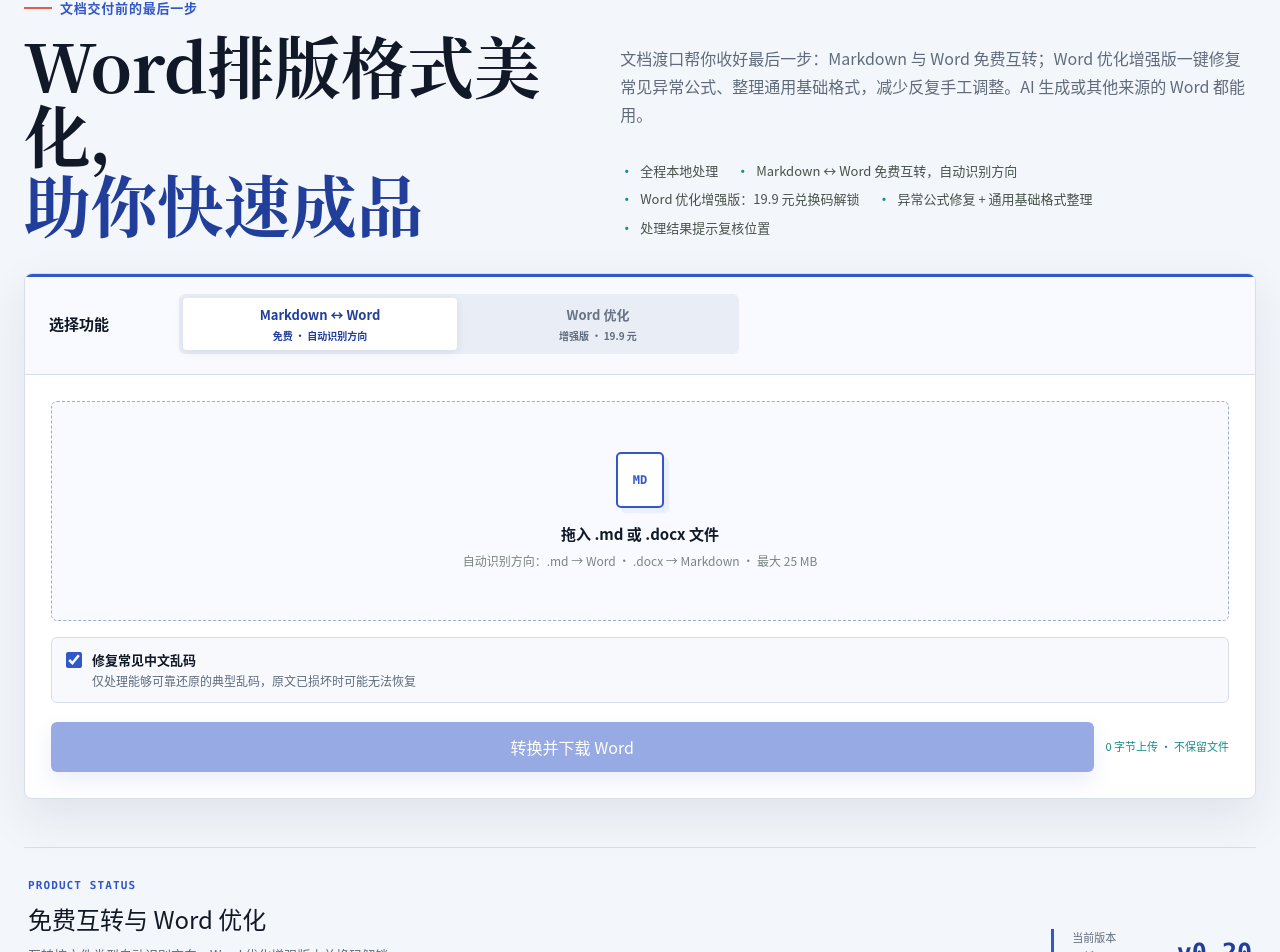
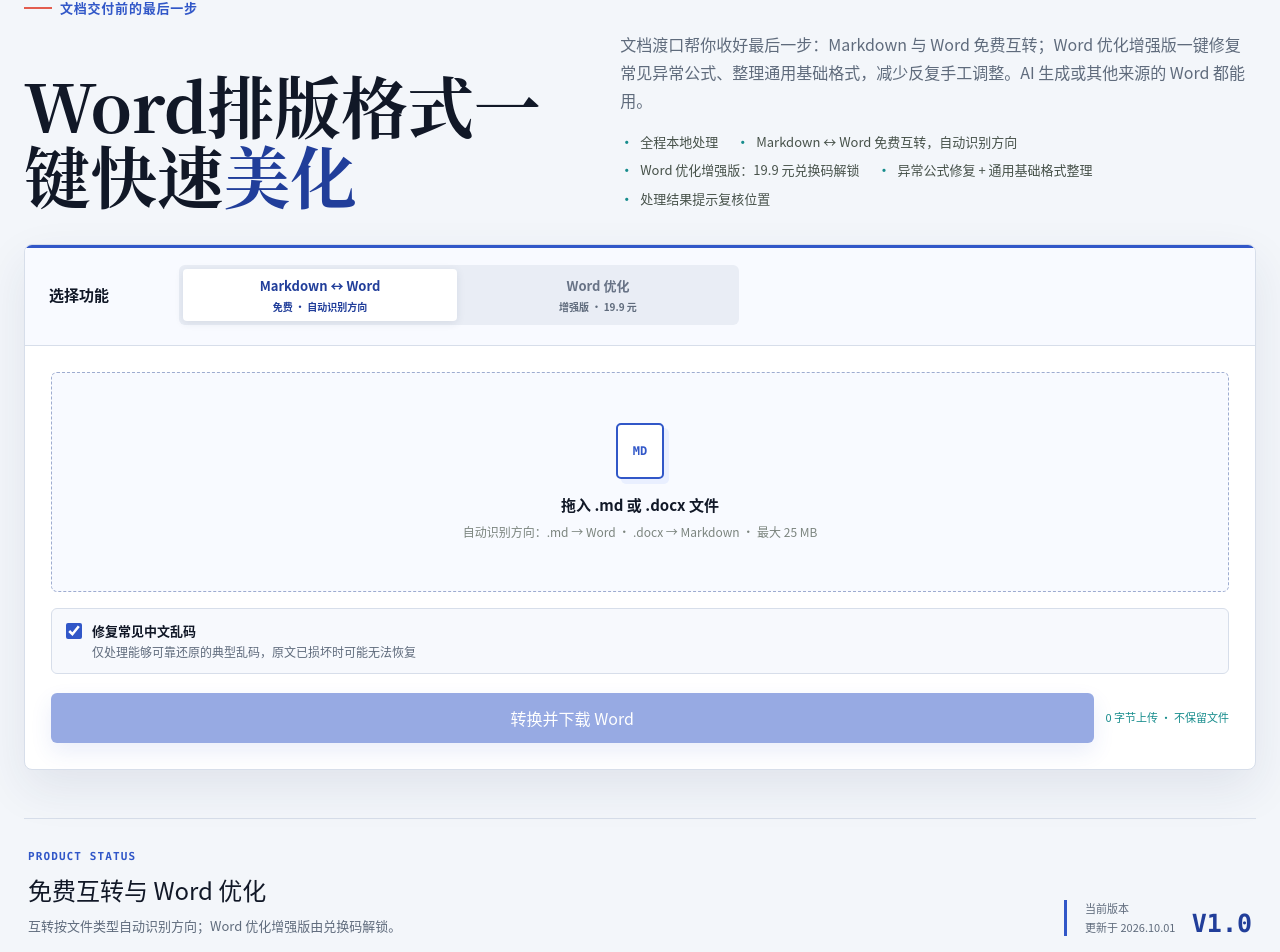
Before and after one commit to anitaleexiang0210/anitalee, a Next.js app: page /ferry in a window 1280 px wide. Shown: the part 116-1068 px from the top of the page. Built offline with nearby package versions, Linux system fonts and the light colour scheme.

Commit message:
Label ferry release as v1.0

```diff
--- a/app/ferry/page.tsx
+++ b/app/ferry/page.tsx
@@ -402,10 +402,7 @@ export default function FerryPage() {
         <section className="ferry-tool-hero">
           <div className="ferry-tool-copy">
             <p className="ferry-tool-eyebrow">文档交付前的最后一步</p>
-            <h1>
-              Word排版格式美化，
-              <span>助你快速成品</span>
-            </h1>
+            <h1>Word排版格式一键快速<span>美化</span></h1>
             <p>
               文档渡口帮你收好最后一步：Markdown 与 Word 免费互转；Word 优化增强版一键修复常见异常公式、整理通用基础格式，减少反复手工调整。AI 生成或其他来源的 Word 都能用。
             </p>
@@ -596,10 +593,10 @@ export default function FerryPage() {
               <h2 id="ferry-release-title">免费互转与 Word 优化</h2>
               <span>互转按文件类型自动识别方向；Word 优化增强版由兑换码解锁。</span>
             </div>
-            <div className="ferry-tool-version" aria-label="当前版本 v0.20">
+            <div className="ferry-tool-version" aria-label="当前版本 V1.0">
               <span>当前版本</span>
-              <strong>v0.20</strong>
-              <small>更新于 2026.09.30</small>
+              <strong>V1.0</strong>
+              <small>更新于 2026.10.01</small>
             </div>
           </header>
 
```
